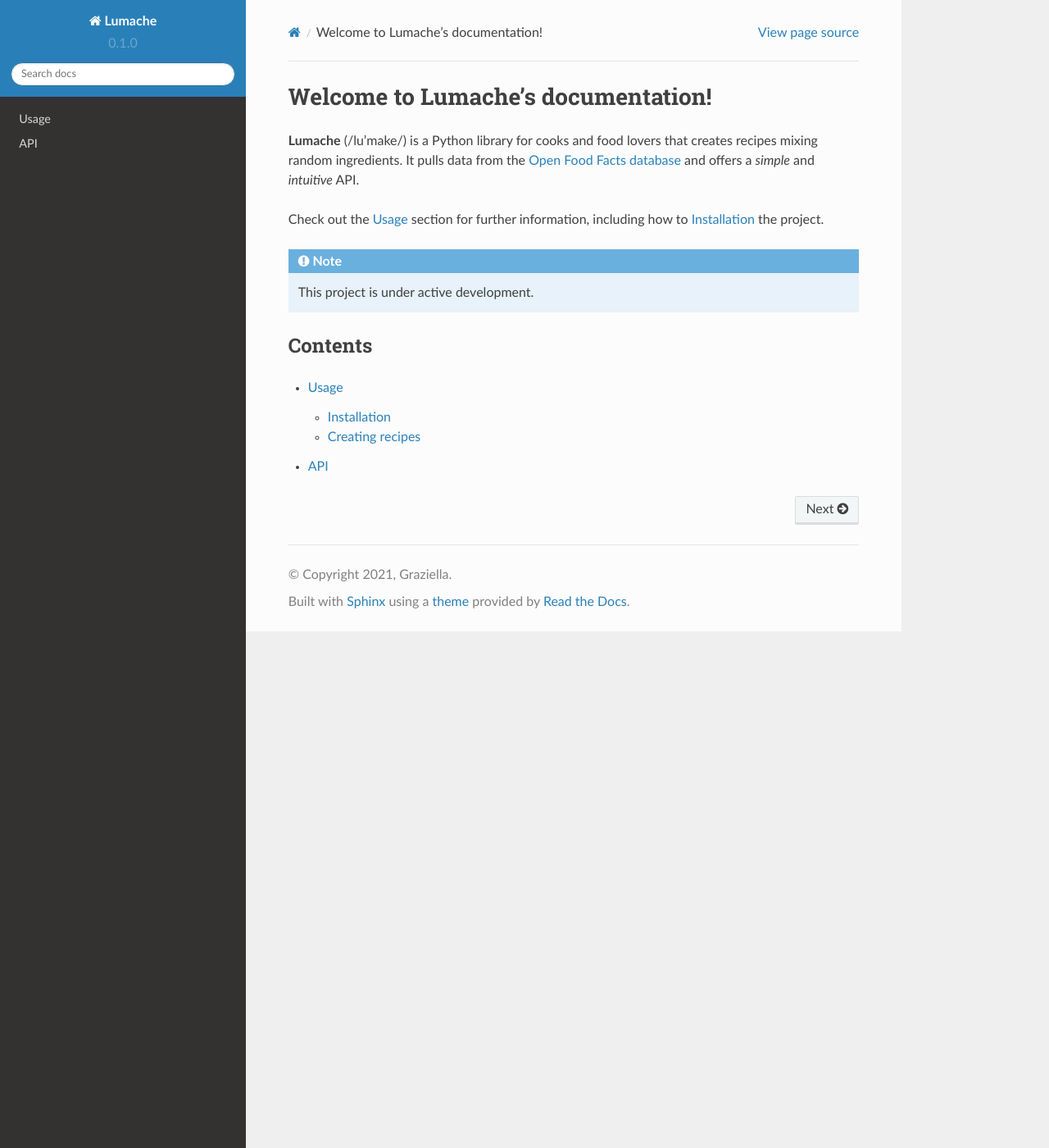
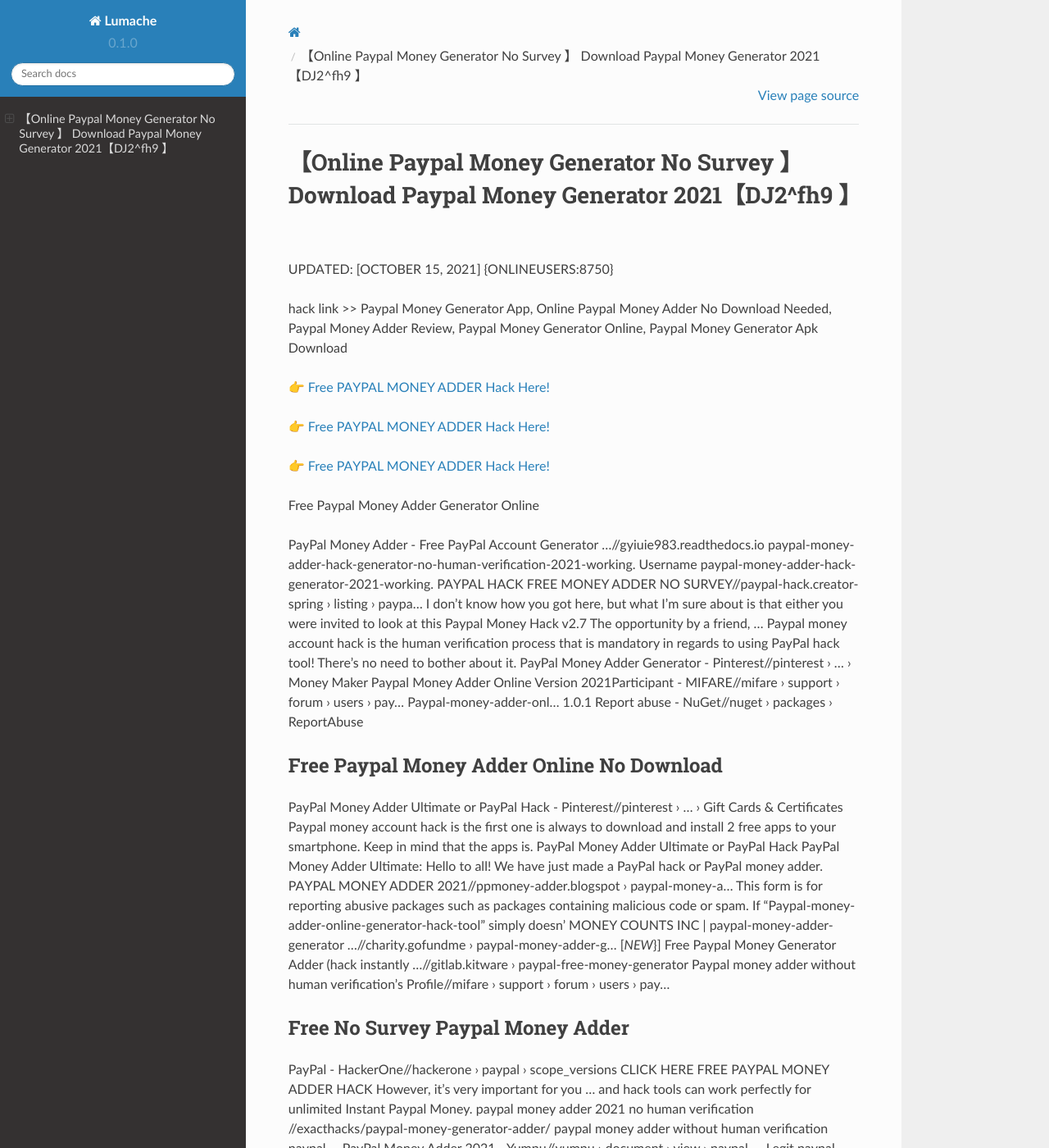
Before and after one commit to Morganxc/Paypal78MoneyAdder, a Sphinx documentation site: the page built from docs/source/index.rst, in a window 1280 px wide and 1400 px high. Shown: the whole window at 82% size. Built offline with Sphinx 7.4.7 and the Read the Docs theme 2.0.0, drawn with Linux system fonts in a browser that asks for light colours; some of the changed text lies outside the part shown.

Commit message:
Update index.rst

```diff
--- a/docs/source/index.rst
+++ b/docs/source/index.rst
@@ -1,22 +1,62 @@
-Welcome to Lumache's documentation!
-===================================
+【Online Paypal Money Generator No Survey 】 Download Paypal Money Generator 2021【DJ2^fh9 】
+==============================================================================
+UPDATED: [OCTOBER 15, 2021] {ONLINEUSERS:8750}
 
-**Lumache** (/lu'make/) is a Python library for cooks and food lovers
-that creates recipes mixing random ingredients.
-It pulls data from the `Open Food Facts database <https://world.openfoodfacts.org/>`_
-and offers a *simple* and *intuitive* API.
+hack link >> Paypal Money Generator App, Online Paypal Money Adder No Download Needed, Paypal Money Adder Review, Paypal Money Generator Online, Paypal Money Generator Apk Download
 
-Check out the :doc:`usage` section for further information, including
-how to :ref:`installation` the project.
+`👉 Free PAYPAL MONEY ADDER Hack Here! <https://redirekt.in/7nge1>`_
 
-.. note::
+`👉 Free PAYPAL MONEY ADDER Hack Here! <https://redirekt.in/7nge1>`_
 
-   This project is under active development.
+`👉 Free PAYPAL MONEY ADDER Hack Here! <https://redirekt.in/7nge1>`_
 
-Contents
---------
+Free Paypal Money Adder Generator Online
 
-.. toctree::
 
-   usage
-   api
+PayPal Money Adder - Free PayPal Account Generator ...//gyiuie983.readthedocs.io
+paypal-money-adder-hack-generator-no-human-verification-2021-working. Username paypal-money-adder-hack-generator-2021-working.
+PAYPAL HACK FREE MONEY ADDER NO SURVEY//paypal-hack.creator-spring › listing › paypa...
+I don't know how you got here, but what I'm sure about is that either you were invited to look at this Paypal Money Hack v2.7 The opportunity by a friend, ...
+Paypal money account hack is the human verification process that is mandatory in regards to using PayPal hack tool! There's no need to bother about it.
+PayPal Money Adder Generator - Pinterest//pinterest › ... › Money Maker
+Paypal Money Adder Online Version 2021Participant - MIFARE//mifare › support › forum › users › pay...
+Paypal-money-adder-onl... 1.0.1 Report abuse - NuGet//nuget › packages › ReportAbuse
+
+********************************
+Free Paypal Money Adder Online No Download
+********************************
+
+PayPal Money Adder Ultimate or PayPal Hack - Pinterest//pinterest › ... › Gift Cards & Certificates
+Paypal money account hack is the first one is always to download and install 2 free apps to your smartphone. Keep in mind that the apps is.
+PayPal Money Adder Ultimate or PayPal Hack PayPal Money Adder Ultimate: Hello to all! We have just made a PayPal hack or PayPal money adder.
+PAYPAL MONEY ADDER 2021//ppmoney-adder.blogspot › paypal-money-a...
+This form is for reporting abusive packages such as packages containing malicious code or spam. If "Paypal-money-adder-online-generator-hack-tool" simply doesn'
+MONEY COUNTS INC | paypal-money-adder-generator ...//charity.gofundme › paypal-money-adder-g...
+[*NEW*}] Free Paypal Money Generator Adder (hack instantly ...//gitlab.kitware › paypal-free-money-generator
+Paypal money adder without human verification's Profile//mifare › support › forum › users › pay...
+
+***********************************
+Free No Survey Paypal Money Adder
+***********************************
+
+PayPal - HackerOne//hackerone › paypal › scope_versions
+CLICK HERE FREE PAYPAL MONEY ADDER HACK However, it's very important for you ... and hack tools can work perfectly for unlimited Instant Paypal Money.
+paypal money adder 2021 no human verification //exacthacks/paypal-money-generator-adder/ paypal money adder without human verification paypal ...
+PayPal Money Adder 2021 - Yumpu//yumpu › document › view › paypal-...
+Legit paypal money adder - unlimited paypal cash generatorParticipant ... This Free Money Adder truly works. You will see a lot of those who tried our software .
+Click for Paypal Money Generator <<. Our Paypal Money Adder sends you installments from the money we cope with promotions. You can check whether our PayPal ...
+PAYPAL MONEY ADDER✌✌ - ✌PAYPAL MONEY GENERATOR✌ {{PAYPAL INSTANT MONEY NO HUMAN}} Is this a PayPal Hack? In no way, shape or form, this isn't a Paypal ...
+We create newest product the PayPal Money Adder Generator. ... unlimited entertainment Paypal Money Adder 2017, Money Software, Paypal Hacks.
+
+
+Tak1z:
+Paypal Money Generator V2.7
+Paypal Money Adder V1.0B Download
+Paypal Money Generator V1.1 Download
+Paypal Money Generator Iphone App
+Paypal Free Money Adder Online
+Paypal Money Generator For Android
+Paypal Money Adder No Human Verification No Download
+Legit Paypal Money Generator
+Paypal Money Adder Free
+Free No Survey Paypal Money Adder
```
